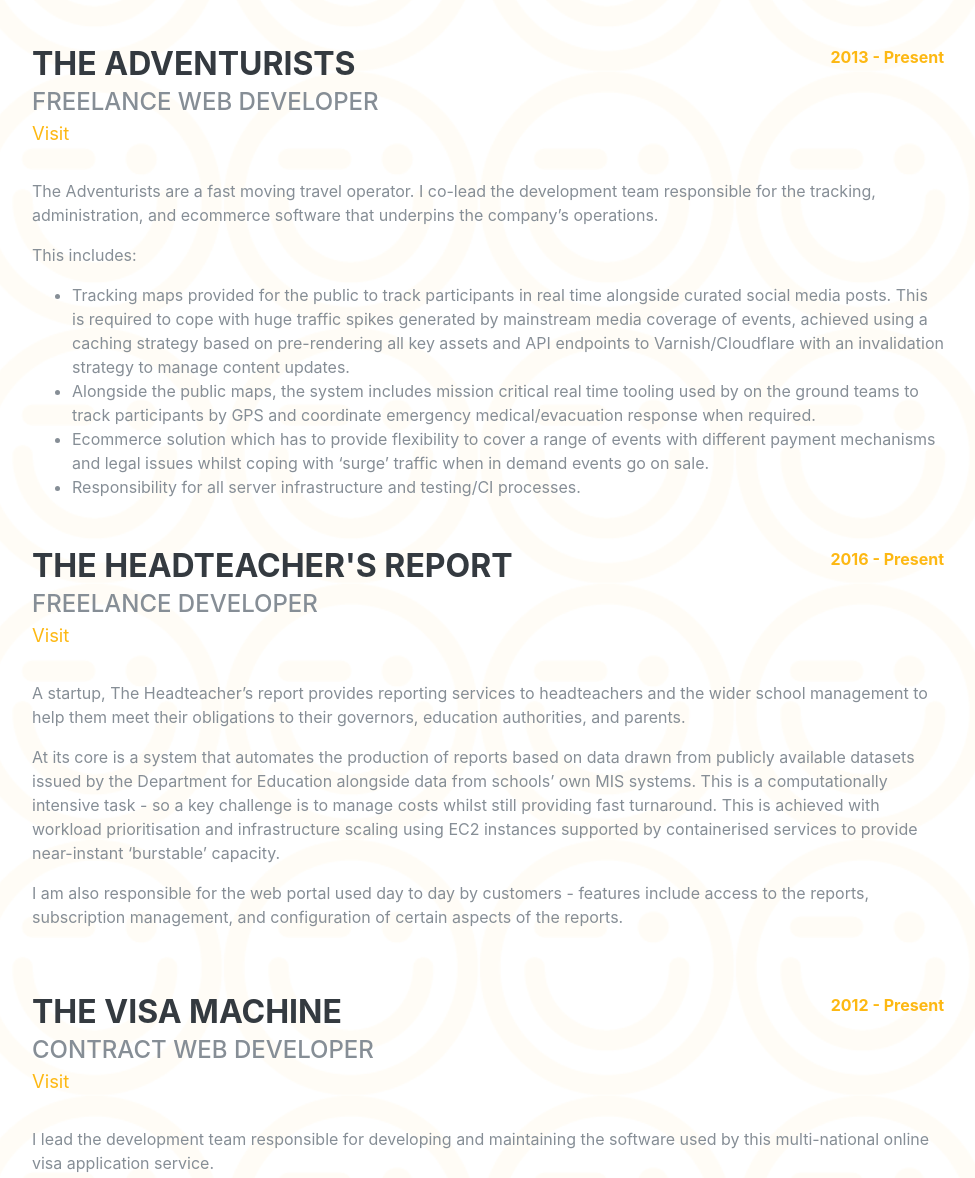
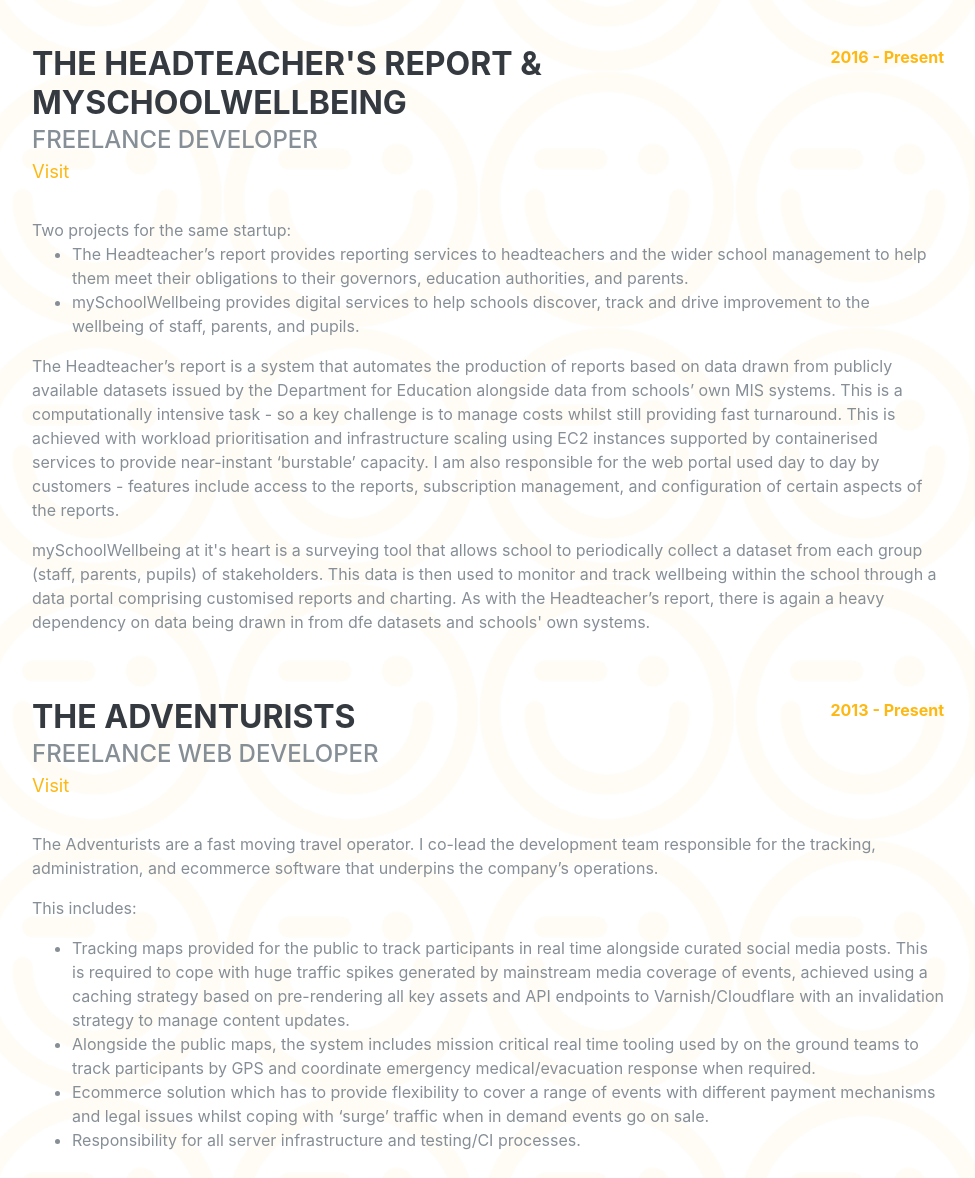
Before and after one commit to benlumley/interokedigital, a Gatsby site: page / in a window 1280 px wide. Shown: the part 1720-2898 px from the top of the page, without its empty margins (288-1263 px from the left). Built offline with nearby package versions, Linux system fonts and the light colour scheme; Gatsby itself is replaced by a stand-in of ours; a web font is replaced by a local one.

Commit message:
update projects

```diff
--- a/src/pages/index.js
+++ b/src/pages/index.js
@@ -182,6 +182,43 @@
 
           <h2 className="mb-5">Key Projects</h2>
 
+
+        <div className="resume-item d-flex flex-column flex-md-row justify-content-between mb-5">
+            <div className="resume-content">
+                <div className="d-flex  justify-content-between ">
+
+                    <div className="resume-heading mb-3">
+                        <h3 className="mb-0">The Headteacher's Report & mySchoolWellbeing</h3>
+                        <div className="subheading ">Freelance Developer</div>
+                        <p className="lead"><a target={`_blank`} href={`https://www.theheadteachersreport.com/`}>Visit</a></p>
+                    </div>
+
+                    <div className="resume-date font-weight-bold text-md-right">
+                        <span className="text-primary">2016 - Present</span>
+
+                    </div>
+                </div>
+                <p>
+                    Two projects for the same startup:
+                    <ul>
+                        <li>The Headteacher’s report provides reporting services to headteachers and the wider school management to help them meet their obligations to their governors, education authorities, and parents.</li>
+                        <li>mySchoolWellbeing provides digital services to help schools discover, track and drive improvement to the wellbeing of staff, parents, and pupils.</li>
+                    </ul>
+                </p>
+
+                <p>The Headteacher’s report is a system that automates the production of reports based on data drawn from publicly
+                    available datasets issued by the Department for Education alongside data from schools’ own MIS systems.
+                    This is a computationally intensive task - so a key challenge is to manage costs whilst still providing
+                    fast turnaround. This is achieved with workload prioritisation and infrastructure scaling using EC2
+                    instances supported by containerised services to provide near-instant ‘burstable’ capacity. I am also responsible for the web portal used day to day by customers - features include access to the reports,
+                    subscription management, and configuration of certain aspects of the reports.</p>
+
+                <p>mySchoolWellbeing at it's heart is a surveying tool that allows school to periodically collect a dataset from each group (staff, parents, pupils) of stakeholders.
+                    This data is then used to monitor and track wellbeing within the school through a data portal comprising customised reports and charting. As with the Headteacher’s report, there is again a heavy dependency on data being drawn in from dfe datasets and schools' own systems.</p>
+
+            </div>
+        </div>
+
           <div className="resume-item justify-content-between mb-5">
             <div className="resume-content">
 
@@ -226,33 +263,35 @@
 
           </div>
 
+
                     <div className="resume-item d-flex flex-column flex-md-row justify-content-between mb-5">
                         <div className="resume-content">
                             <div className="d-flex  justify-content-between ">
 
                                 <div className="resume-heading mb-3">
-                  <h3 className="mb-0">The Headteacher's Report</h3>
+                                    <h3 className="mb-0">Applied Change - Change Journey Navigator</h3>
                                     <div className="subheading ">Freelance Developer</div>
-                  <p className="lead"><a target={`_blank`} href={`https://www.theheadteachersreport.com/`}>Visit</a></p>
+                                    <p className="lead"><a target={`_blank`} href={`https://app.appliedchange.co.uk/`}>Visit</a></p>
                                 </div>
 
                                 <div className="resume-date font-weight-bold text-md-right">
-                  <span className="text-primary">2016 - Present</span>
+                                    <span className="text-primary">2020 - Present</span>
 
                                 </div>
                             </div>
-              <p>
-                A startup, The Headteacher’s report provides reporting services to headteachers and the wider school management to help them meet their obligations to their governors, education authorities, and parents.
+
+                            <p>Applied Change are a data led change management consultancy, the Change Journey Navigator is an online software product to help deliver this service.</p>
+
+                            <p>In essence, the project is a startup, I am responsible for the entirety of the system - the system design and development, as well as the server infrastructure and it's day to day operation.
+                                The system centres around a tool for asking stakeholders a curated set of questions. Behind the scenes these are all carefully grouped and categorised which allows
+                                analysis of the results against the Applied Change Model. The results of the survey are delivered through a reporting 'dashboard' that allows Applied Change to analyse the results in real time,
+                                including the ability to dig into and compare data across different aspects of the 'model' as well as between locations, business groups and time periods. This in turn helps businesses to
+                                understand what is and is not working and why, ultimately enabling them to drive change. The cycle can then be repeated to track progress and measure the impact of the change.
                             </p>
 
-              <p>At its core is a system that automates the production of reports based on data drawn from publicly
-                available datasets issued by the Department for Education alongside data from schools’ own MIS systems.
-                This is a computationally intensive task - so a key challenge is to manage costs whilst still providing
-                fast turnaround. This is achieved with workload prioritisation and infrastructure scaling using EC2
-                instances supported by containerised services to provide near-instant ‘burstable’ capacity.</p>
-
-              <p>I am also responsible for the web portal used day to day by customers - features include access to the reports,
-              subscription management, and configuration of certain aspects of the reports.</p>
+                            <p>The product is multi tenant - Applied Change use it, but they also provide the software to other change practioners to use with their clients; consequently it is multi-tenanted
+                                with all that goes with that - for example user management, account levels, billing, and security.
+                            </p>
 
                         </div>
                     </div>
@@ -264,11 +303,11 @@
                 <div className="resume-heading mb-3">
                   <h3 className="mb-0">The Visa Machine</h3>
                   <div className="subheading ">Contract Web Developer</div>
-                  <p className="lead"><a target={`_blank`} href={`https://www.thevisamachine.com/`}>Visit</a></p>
+                  <p className="lead"><s>Visit</s> (link no longer live)</p>
                 </div>
 
                 <div className="resume-date font-weight-bold text-md-right">
-                  <span className="text-primary">2012 - Present</span>
+                  <span className="text-primary">2012 - 2020</span>
                 </div>
               </div>
 
@@ -319,6 +358,30 @@
           </div>
 
 
+
+        <div className="resume-item d-flex flex-column flex-md-row justify-content-between mb-5">
+            <div className="resume-content">
+              <div className="d-flex  justify-content-between ">
+
+                <div className="resume-heading">
+                  <h3 className="mb-0">Data Sync / Process Automation</h3>
+                  <div className="subheading mb-3">Freelance Developer</div>
+                </div>
+
+              </div>
+
+              <p>I take on smaller/ad-hoc development tasks to address specific problems businesses have - loosely within the realm of process automation.</p>
+
+              <p>Examples include syncing orders between websites and accounting software; customised reporting; syncing stock levels between warehousing and ecommerce; integration with Amazon Vendor Central.</p>
+
+            </div>
+          </div>
+
+
+
+
+
+
         </div>
       </section>
 
```
Lines whose indentation alone changed are shown as unchanged.
